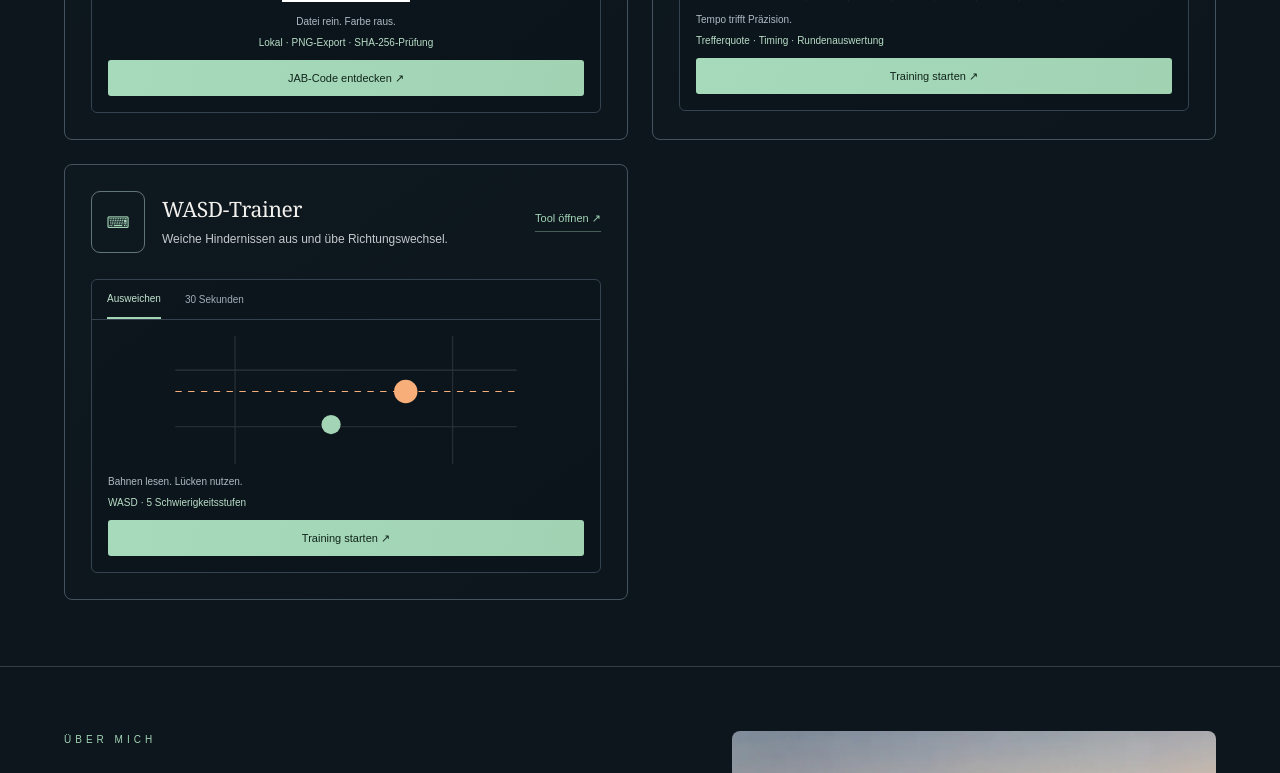
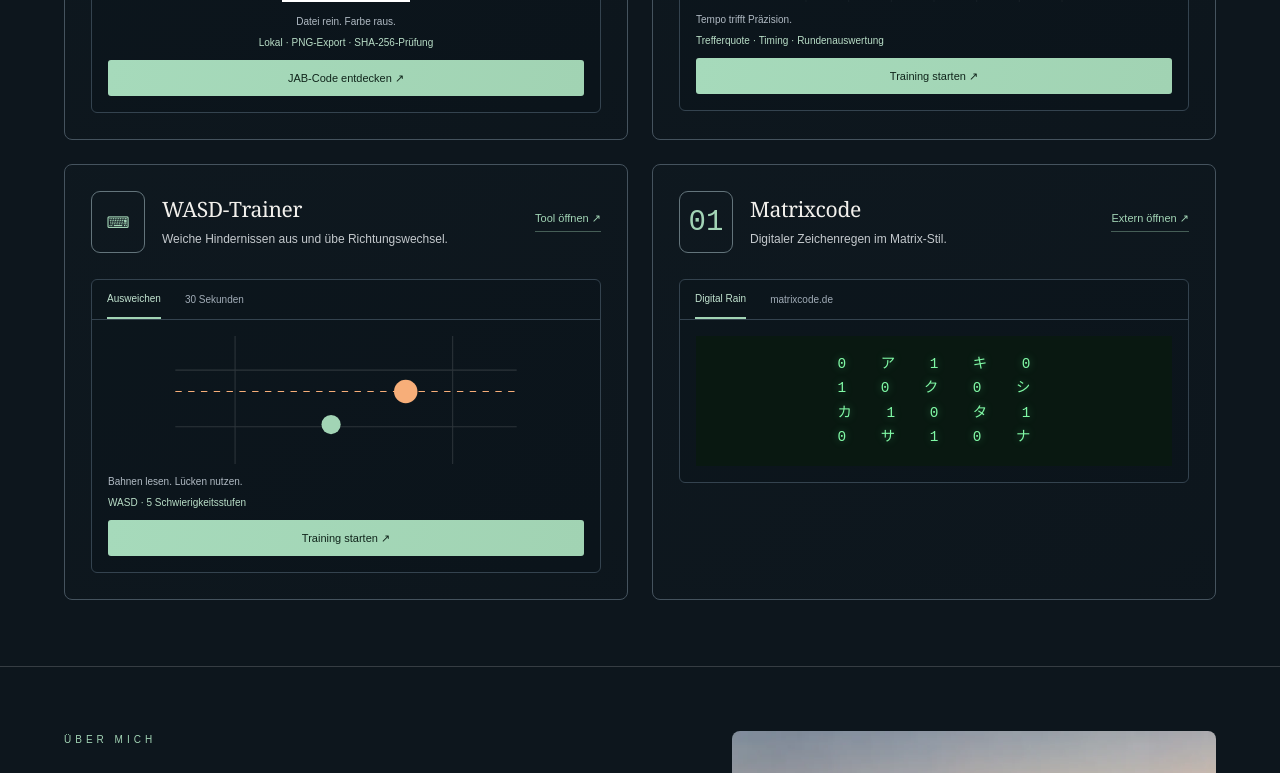
Before and after one commit to kusnier/www, an Angular app: page / in a window 1280 px wide. Shown: the part 2212-2985 px from the top of the page. Built offline with nearby package versions, Linux system fonts and the light colour scheme.

Commit message:
Link Matrixcode in the tools showcase

```diff
--- a/src/app/welcome/tools/tools.html
+++ b/src/app/welcome/tools/tools.html
@@ -94,5 +94,22 @@
         </div>
       </div>
     </a>
+    <a class="tool-card" href="https://matrixcode.de/" target="_blank" rel="noopener noreferrer"
+       aria-label="Matrixcode öffnen (neuer Tab)">
+      <div class="tool-card-heading">
+        <span class="tool-icon braces" aria-hidden="true">01</span>
+        <div><h3>Matrixcode</h3><p>Digitaler Zeichenregen im Matrix-Stil.</p></div>
+        <span class="tool-link">Extern öffnen <span aria-hidden="true">↗</span></span>
+      </div>
+      <div class="mini-app jab-card-preview" aria-hidden="true">
+        <div class="mini-tabs"><span class="selected">Digital Rain</span><span>matrixcode.de</span></div>
+        <div class="mini-body">
+          <pre class="matrix-preview">0    ア    1    キ    0
+1    0    ク    0    シ
+カ    1    0    タ    1
+0    サ    1    0    ナ</pre>
+        </div>
+      </div>
+    </a>
   </div>
 </section>
--- a/src/app/welcome/tools/tools.scss
+++ b/src/app/welcome/tools/tools.scss
@@ -7,6 +7,7 @@ h2 { font-size: clamp(34px,3.7vw,52px); line-height: 1.17; letter-spacing: -1.5p
 .section-intro>p:last-child { color: var(--muted); font-size: 17px; margin: 0 0 38px; }
 .tool-grid { display: grid; grid-template-columns: 1fr 1fr; gap: 24px; }
 .aim-card-preview svg { display: block; width: 100%; height: 128px; margin-bottom: 12px; }
+.matrix-preview { margin: 0; padding: 16px; text-align: center; color: #80f9a6; background: #091811; font: .9rem/1.7 monospace; text-shadow: 0 0 8px #55ed8666; }
 .jab-card-preview img { display: block; margin: 0 auto 14px; width: 128px; height: 128px; image-rendering: pixelated; }
 .jab-card-preview .mini-label,.jab-card-preview .mini-success { text-align: center; justify-content: center; }
 .tool-card { display: block; min-width: 0; padding: 26px; border: 1px solid #45535e; border-radius: 8px; color: var(--ink); text-decoration: none; background: linear-gradient(145deg,#121d2450,#0c151b30); transition: border-color .2s,background .2s; }
```
Also changed, not shown: 1 other file (tests, documents, lock files or other folders).
